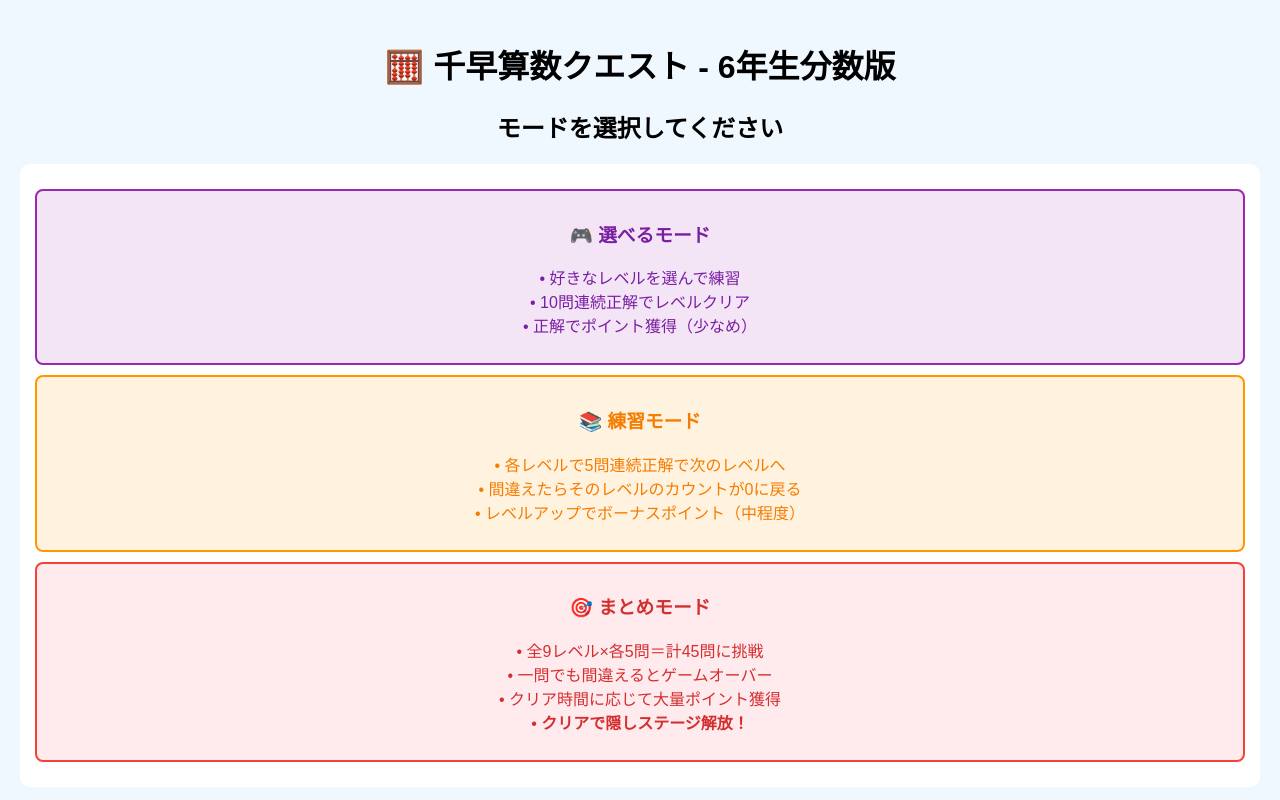
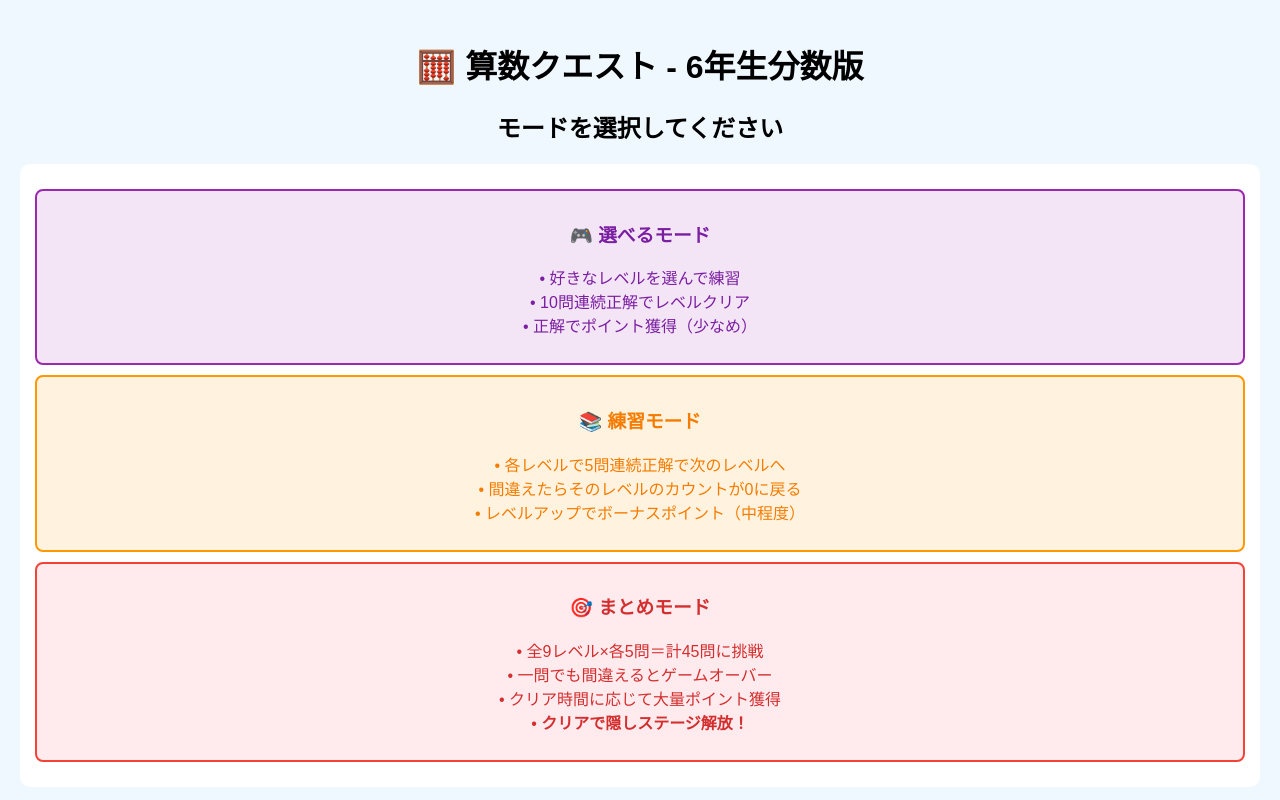
Before and after one commit to ashizawagas/chihaya_math_6th_0601, a plain HTML site: page index.html in a window 1280 px wide. Shown: the top 800 px of the page. Drawn offline with Linux system fonts and the light colour scheme.

Commit message:
Update index.html

```diff
--- a/index.html
+++ b/index.html
@@ -2,7 +2,7 @@
 <html lang="ja">
 <head>
 <meta charset="UTF-8">
-<title>千早算数クエスト - 6年生分数版</title>
+<title>算数クエスト - 6年生分数版</title>
 
 <!-- Firebase SDK -->
 <script type="module">
@@ -144,7 +144,7 @@ input:focus{border-color:#2196f3;outline:none;box-shadow:0 0 5px rgba(33,150,243
 </style>
 </head>
 <body>
-<h1>🧮 千早算数クエスト - 6年生分数版</h1>
+<h1>🧮 算数クエスト - 6年生分数版</h1>
 
 <div id="start">
 <h2>モードを選択してください</h2>
```
